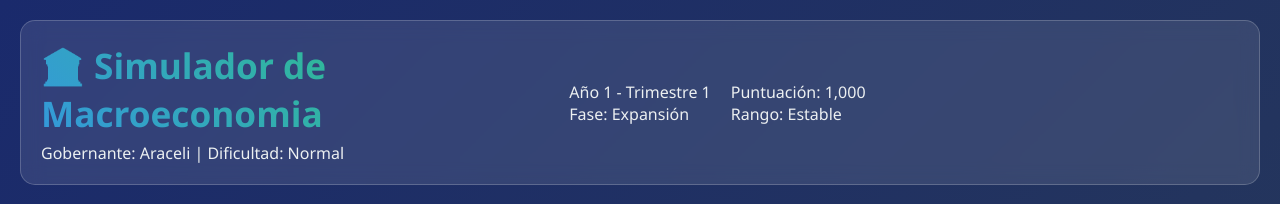
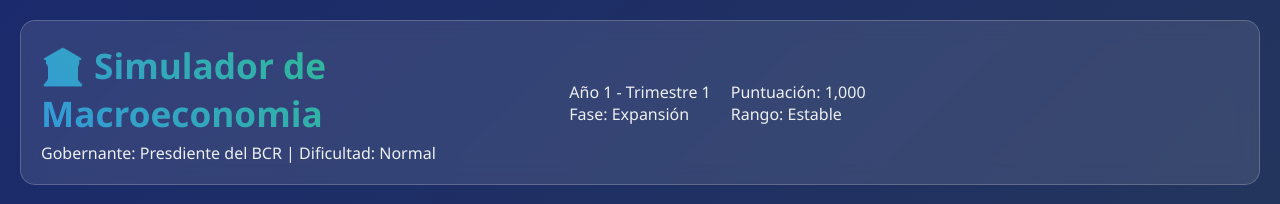
Before and after one commit to JuandeDiosAra/mencion-, a plain HTML site: page index.html in a window 1280 px wide. Shown: the top 204 px of the page. Drawn offline with Linux system fonts and the light colour scheme.

Commit message:
Update index.html

```diff
--- a/index.html
+++ b/index.html
@@ -438,7 +438,7 @@
         <div class="game-header">
             <div class="game-title">
                 <h1>🏛️ Simulador de Macroeconomia <br></h1>
-                <p>Gobernante: <span id="player-name">Araceli</span> | Dificultad: <span id="difficulty">Normal</span></p>
+                <p>Gobernante: <span id="player-name">Presdiente del BCR</span> | Dificultad: <span id="difficulty">Normal</span></p>
             </div>
             <div class="time-display">
                 <div id="current-time">Año 1 - Trimestre 1</div>
```
